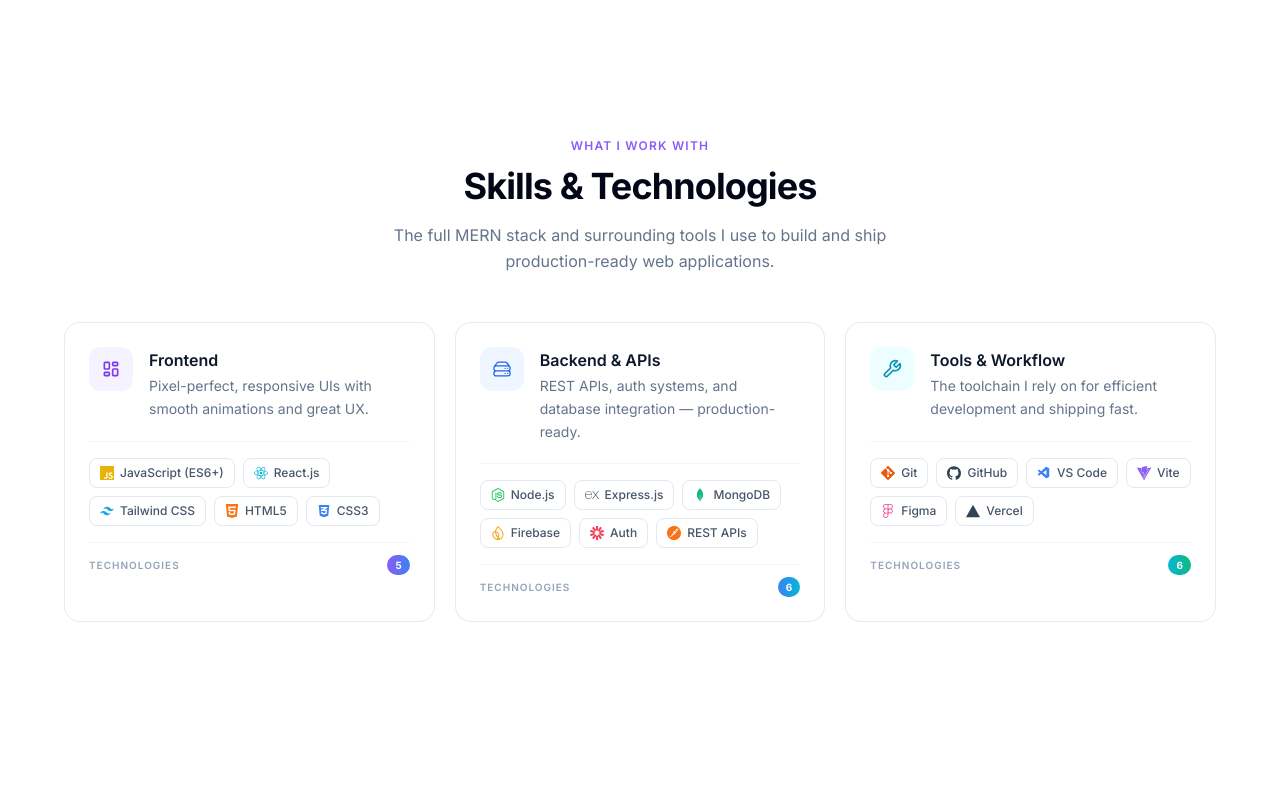
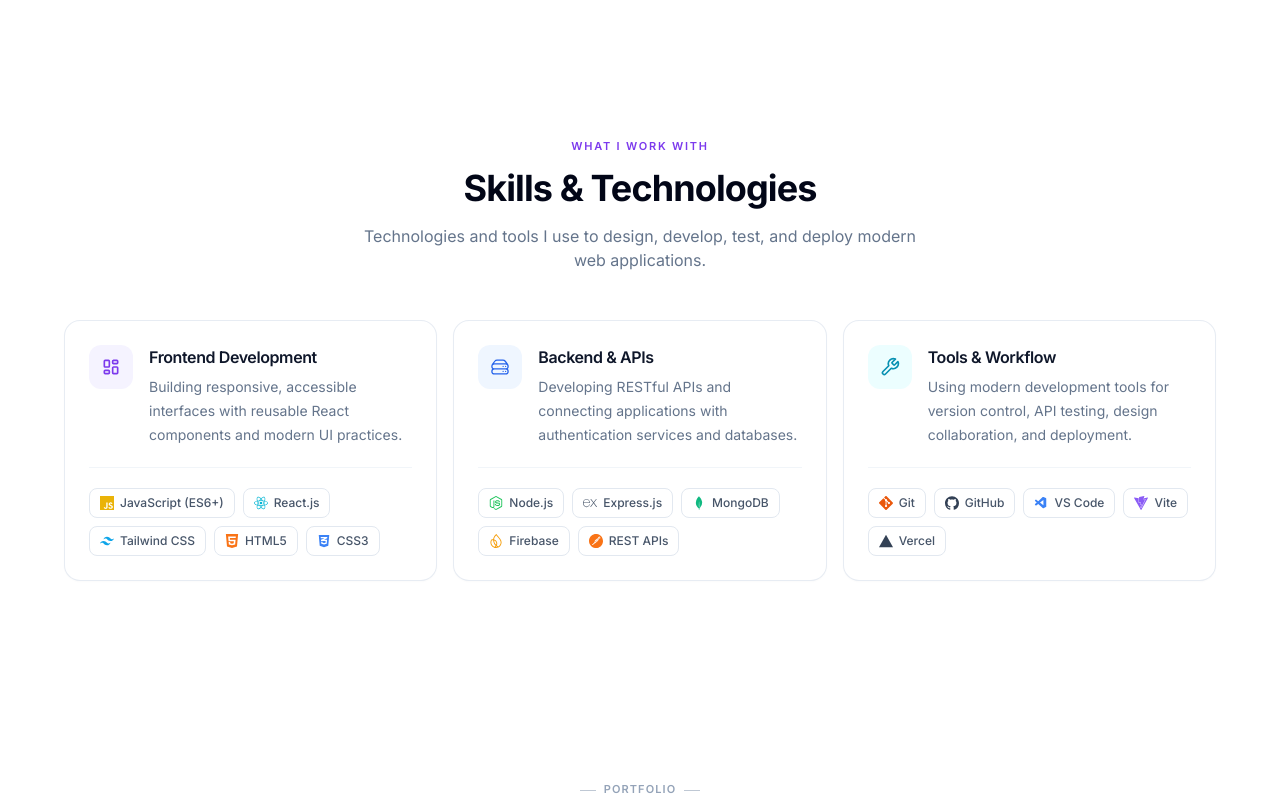
Before and after one commit to mehedirobi/mehedirobi-portfolio, a React (Vite) app: page / in a window 1280 px wide. Shown: the part 1940-2740 px from the top of the page. Built offline with nearby package versions, Linux system fonts and the light colour scheme.

Commit message:
skill section optimised

```diff
--- a/src/components/Skills.jsx
+++ b/src/components/Skills.jsx
@@ -1,230 +1,545 @@
 import React from "react";
-import { motion } from "framer-motion";
+import { motion, useReducedMotion } from "framer-motion";
 import { TbLayoutDashboard } from "react-icons/tb";
 import { HiOutlineServerStack } from "react-icons/hi2";
 import { FiTool } from "react-icons/fi";
+
 import {
-  SiJavascript, SiReact, SiTailwindcss, SiHtml5 ,
-  SiFramer, SiNextdotjs,
-  SiNodedotjs, SiExpress, SiMongodb, SiFirebase, SiJsonwebtokens,
-  SiGit, SiGithub, SiVite, SiFigma, SiVercel, SiPostman,
+  SiJavascript,
+  SiReact,
+  SiTailwindcss,
+  SiHtml5,
+  SiNodedotjs,
+  SiExpress,
+  SiMongodb,
+  SiFirebase,
+  SiGit,
+  SiGithub,
+  SiVite,
+  SiFigma,
+  SiVercel,
+  SiPostman,
 } from "react-icons/si";
+
 import { VscVscode } from "react-icons/vsc";
-import { Section } from "./UI";
 import { FaCss3Alt } from "react-icons/fa";
 
-// ─── Data
+import { Section } from "./UI";
+
+// ======================================================
+// Skills Data
+// ======================================================
+
 const SKILLS = [
   {
-    icon:        TbLayoutDashboard,
-    title:       "Frontend",
-    description: "Pixel-perfect, responsive UIs with smooth animations and great UX.",
-    accent:      "violet",
+    icon: TbLayoutDashboard,
+    title: "Frontend Development",
+    description:
+      "Building responsive, accessible interfaces with reusable React components and modern UI practices.",
+
     gradientBar: "from-violet-500 to-blue-500",
-    iconBg:      "bg-violet-50 dark:bg-violet-950/40 text-violet-600 dark:text-violet-400",
-    iconHover:   "group-hover:bg-violet-600 group-hover:text-white dark:group-hover:bg-violet-500 dark:group-hover:text-white",
-    borderHover: "hover:border-violet-200 dark:hover:border-violet-800/60",
-    shadow:      "hover:shadow-violet-500/10",
+
+    iconBg:
+      "bg-violet-50 text-violet-600 dark:bg-violet-950/40 dark:text-violet-400",
+
+    iconHover:
+      "group-hover:bg-violet-600 group-hover:text-white dark:group-hover:bg-violet-500",
+
+    borderHover:
+      "hover:border-violet-200 dark:hover:border-violet-800/60",
+
+    shadow:
+      "hover:shadow-violet-500/10",
+
     skills: [
-      { label: "JavaScript (ES6+)", icon: SiJavascript,  color: "text-yellow-500" },
-      { label: "React.js",          icon: SiReact,        color: "text-cyan-500"   },
-      { label: "Tailwind CSS",      icon: SiTailwindcss,  color: "text-sky-500"    },
-      { label: "HTML5",             icon: SiHtml5,        color: "text-orange-500" },
-      { label: "CSS3",              icon: FaCss3Alt,         color: "text-blue-500"   },
-
-
+      {
+        label: "JavaScript (ES6+)",
+        icon: SiJavascript,
+        color: "text-yellow-500",
+      },
+      {
+        label: "React.js",
+        icon: SiReact,
+        color: "text-cyan-500",
+      },
+      {
+        label: "Tailwind CSS",
+        icon: SiTailwindcss,
+        color: "text-sky-500",
+      },
+      {
+        label: "HTML5",
+        icon: SiHtml5,
+        color: "text-orange-500",
+      },
+      {
+        label: "CSS3",
+        icon: FaCss3Alt,
+        color: "text-blue-500",
+      },
     ],
   },
+
   {
-    icon:        HiOutlineServerStack,
-    title:       "Backend & APIs",
-    description: "REST APIs, auth systems, and database integration — production-ready.",
-    accent:      "blue",
+    icon: HiOutlineServerStack,
+    title: "Backend & APIs",
+    description:
+      "Developing RESTful APIs and connecting applications with authentication services and databases.",
+
     gradientBar: "from-blue-500 to-cyan-500",
-    iconBg:      "bg-blue-50 dark:bg-blue-950/40 text-blue-600 dark:text-blue-400",
-    iconHover:   "group-hover:bg-blue-600 group-hover:text-white dark:group-hover:bg-blue-500 dark:group-hover:text-white",
-    borderHover: "hover:border-blue-200 dark:hover:border-blue-800/60",
-    shadow:      "hover:shadow-blue-500/10",
+
+    iconBg:
+      "bg-blue-50 text-blue-600 dark:bg-blue-950/40 dark:text-blue-400",
+
+    iconHover:
+      "group-hover:bg-blue-600 group-hover:text-white dark:group-hover:bg-blue-500",
+
+    borderHover:
+      "hover:border-blue-200 dark:hover:border-blue-800/60",
+
+    shadow:
+      "hover:shadow-blue-500/10",
+
     skills: [
-      { label: "Node.js",    icon: SiNodedotjs,     color: "text-green-500"  },
-      { label: "Express.js", icon: SiExpress,       color: "text-slate-600 dark:text-slate-300" },
-      { label: "MongoDB",    icon: SiMongodb,       color: "text-emerald-500"},
-      { label: "Firebase",   icon: SiFirebase,      color: "text-amber-500"  },
-      { label: "Auth",   icon: SiJsonwebtokens, color: "text-rose-500"   },
-      { label: "REST APIs",  icon: SiPostman,       color: "text-orange-500" },
+      {
+        label: "Node.js",
+        icon: SiNodedotjs,
+        color: "text-green-500",
+      },
+      {
+        label: "Express.js",
+        icon: SiExpress,
+        color: "text-slate-600 dark:text-slate-300",
+      },
+      {
+        label: "MongoDB",
+        icon: SiMongodb,
+        color: "text-emerald-500",
+      },
+      {
+        label: "Firebase",
+        icon: SiFirebase,
+        color: "text-amber-500",
+      },
+      {
+        label: "REST APIs",
+        icon: SiPostman,
+        color: "text-orange-500",
+      },
     ],
   },
+
   {
-    icon:        FiTool,
-    title:       "Tools & Workflow",
-    description: "The toolchain I rely on for efficient development and shipping fast.",
-    accent:      "cyan",
+    icon: FiTool,
+    title: "Tools & Workflow",
+    description:
+      "Using modern development tools for version control, API testing, design collaboration, and deployment.",
+
     gradientBar: "from-cyan-500 to-emerald-500",
-    iconBg:      "bg-cyan-50 dark:bg-cyan-950/40 text-cyan-600 dark:text-cyan-400",
-    iconHover:   "group-hover:bg-cyan-600 group-hover:text-white dark:group-hover:bg-cyan-500 dark:group-hover:text-white",
-    borderHover: "hover:border-cyan-200 dark:hover:border-cyan-800/60",
-    shadow:      "hover:shadow-cyan-500/10",
+
+    iconBg:
+      "bg-cyan-50 text-cyan-600 dark:bg-cyan-950/40 dark:text-cyan-400",
+
+    iconHover:
+      "group-hover:bg-cyan-600 group-hover:text-white dark:group-hover:bg-cyan-500",
+
+    borderHover:
+      "hover:border-cyan-200 dark:hover:border-cyan-800/60",
+
+    shadow:
+      "hover:shadow-cyan-500/10",
+
     skills: [
-      { label: "Git",     icon: SiGit,    color: "text-orange-600" },
-      { label: "GitHub",  icon: SiGithub, color: "text-slate-700 dark:text-slate-300" },
-      { label: "VS Code", icon: VscVscode, color: "text-blue-500"  },
-      { label: "Vite",    icon: SiVite,   color: "text-violet-500" },
-      { label: "Figma",   icon: SiFigma,  color: "text-pink-500"   },
-      { label: "Vercel",  icon: SiVercel, color: "text-slate-700 dark:text-slate-300" },
+      {
+        label: "Git",
+        icon: SiGit,
+        color: "text-orange-600",
+      },
+      {
+        label: "GitHub",
+        icon: SiGithub,
+        color: "text-slate-700 dark:text-slate-300",
+      },
+      {
+        label: "VS Code",
+        icon: VscVscode,
+        color: "text-blue-500",
+      },
+      {
+        label: "Vite",
+        icon: SiVite,
+        color: "text-violet-500",
+      },
+      {
+        label: "Vercel",
+        icon: SiVercel,
+        color: "text-slate-700 dark:text-slate-300",
+      },
     ],
   },
 ];
 
-// ─── Animations
-const VIEWPORT = { once: true, amount: 0.15 };
+// ======================================================
+// Animation
+// ======================================================
 
-const container = {
-  hidden: {},
-  show:   { transition: { staggerChildren: 0.11 } },
+const VIEWPORT = {
+  once: true,
+  amount: 0.15,
 };
 
-const fadeUp = {
-  hidden: { opacity: 0, y: 18 },
-  show:   { opacity: 1, y: 0, transition: { duration: 0.55, ease: [0.25, 0.1, 0.25, 1] } },
+const containerVariants = {
+  hidden: {},
+
+  visible: {
+    transition: {
+      staggerChildren: 0.08,
+    },
+  },
 };
 
-// ─── SkillTag with icon
-const SkillTag = ({ label, icon: Icon, color }) => (
+const fadeUpVariants = {
+  hidden: {
+    opacity: 0,
+    y: 16,
+  },
+
+  visible: {
+    opacity: 1,
+    y: 0,
+
+    transition: {
+      duration: 0.5,
+      ease: [0.25, 0.1, 0.25, 1],
+    },
+  },
+};
+
+// ======================================================
+// Skill Tag
+// ======================================================
+
+const SkillTag = ({
+  label,
+  icon: Icon,
+  color,
+  reduceMotion,
+}) => {
+  return (
     <motion.span
-    whileHover={{ scale: 1.05, y: -1 }}
-    transition={{ duration: 0.15 }}
-    className="inline-flex items-center gap-1.5 px-2.5 py-1.5 text-xs font-medium
-               rounded-lg border border-slate-200 dark:border-slate-800
-               bg-white dark:bg-slate-900/80
-               text-slate-600 dark:text-slate-400
-               hover:border-slate-300 dark:hover:border-slate-700
-               hover:text-slate-900 dark:hover:text-slate-200
+      whileHover={
+        reduceMotion
+          ? undefined
+          : {
+              y: -1,
+            }
+      }
+      transition={{
+        duration: 0.18,
+      }}
+      className="
+        inline-flex
+        items-center
+        gap-1.5
+        rounded-lg
+        border
+        border-slate-200
+        bg-white
+        px-2.5
+        py-1.5
+        text-xs
+        font-medium
+        text-slate-600
+
+        transition-[border-color,box-shadow,color]
+        duration-200
+
+        hover:border-slate-300
+        hover:text-slate-900
         hover:shadow-sm
-               transition-all duration-150 cursor-default select-none"
+
+        dark:border-slate-800
+        dark:bg-slate-950/50
+        dark:text-slate-400
+        dark:hover:border-slate-700
+        dark:hover:text-slate-200
+
+        select-none
+      "
     >
-    <Icon className={`w-3.5 h-3.5 shrink-0 ${color}`} aria-hidden="true" />
+      <Icon
+        className={`h-3.5 w-3.5 shrink-0 ${color}`}
+        aria-hidden="true"
+      />
+
       {label}
     </motion.span>
   );
+};
 
-// ─── SkillCard
+// ======================================================
+// Skill Card
+// ======================================================
+
 const SkillCard = ({
-  icon: Icon, title, description, skills,
-  gradientBar, iconBg, iconHover, borderHover, shadow,
-}) => (
-  <motion.div variants={fadeUp} whileHover={{ y: -5 }} transition={{ duration: 0.22 }}>
-    <div className={`
-      group relative h-full rounded-2xl p-6
-      bg-white dark:bg-slate-900/60
-      border border-slate-200/80 dark:border-slate-800/80
+  icon: Icon,
+  title,
+  description,
+  skills,
+  gradientBar,
+  iconBg,
+  iconHover,
+  borderHover,
+  shadow,
+  reduceMotion,
+}) => {
+  return (
+    <motion.article
+      variants={fadeUpVariants}
+      whileHover={
+        reduceMotion
+          ? undefined
+          : {
+              y: -3,
+            }
+      }
+      transition={{
+        duration: 0.2,
+      }}
+      className={`
+        group
+        relative
+        h-full
+        overflow-hidden
+        rounded-2xl
+        border
+        border-slate-200/80
+        bg-white
+        p-6
+
+        shadow-sm
+        shadow-slate-900/[0.02]
+
         ${borderHover}
-      hover:shadow-xl ${shadow}
-      dark:hover:shadow-slate-900/60
-      transition-all duration-300
-    `}>
-      {/* Gradient top bar */}
-      <div className={`absolute top-0 left-6 right-6 h-[2px] rounded-b-full
-                       bg-gradient-to-r ${gradientBar}
-                       opacity-0 group-hover:opacity-100
-                       transition-opacity duration-300`}
-           aria-hidden="true" />
+        hover:shadow-lg
+        ${shadow}
 
-      {/* Icon + Title row */}
-      <div className="flex items-start gap-4 mb-5">
-        <div className={`shrink-0 flex items-center justify-center
-                         w-11 h-11 rounded-xl transition-all duration-300
-                         ${iconBg} ${iconHover}`}>
-          <Icon className="w-5 h-5" aria-hidden="true" />
+        dark:border-slate-800/80
+        dark:bg-slate-900/40
+        dark:hover:shadow-black/20
+
+        transition-[border-color,box-shadow]
+        duration-300
+      `}
+    >
+      {/* Subtle gradient accent */}
+
+      <div
+        aria-hidden="true"
+        className={`
+          absolute
+          left-6
+          right-6
+          top-0
+          h-px
+          rounded-full
+          bg-gradient-to-r
+          ${gradientBar}
+          opacity-0
+          transition-opacity
+          duration-300
+          group-hover:opacity-100
+        `}
+      />
+
+      {/* Header */}
+
+      <div className="flex items-start gap-4">
+        <div
+          className={`
+            flex
+            h-11
+            w-11
+            shrink-0
+            items-center
+            justify-center
+            rounded-xl
+            transition-colors
+            duration-200
+            ${iconBg}
+            ${iconHover}
+          `}
+        >
+          <Icon
+            className="h-5 w-5"
+            aria-hidden="true"
+          />
         </div>
-        <div className="min-w-0 pt-0.5">
-          <h3 className="text-base font-semibold text-slate-900 dark:text-white leading-snug">
+
+        <div className="min-w-0">
+          <h3
+            className="
+              text-base
+              font-semibold
+              tracking-tight
+              text-slate-900
+
+              dark:text-white
+            "
+          >
             {title}
           </h3>
-          <p className="mt-1 text-sm leading-relaxed text-slate-500 dark:text-slate-400">
+
+          <p
+            className="
+              mt-1.5
+              text-sm
+              leading-6
+              text-slate-500
+
+              dark:text-slate-400
+            "
+          >
             {description}
           </p>
         </div>
       </div>
 
       {/* Divider */}
-      <div className="border-t border-slate-100 dark:border-slate-800/60 mb-4" />
 
-      {/* Tags */}
+      <div
+        className="
+          my-5
+          border-t
+          border-slate-100
+
+          dark:border-slate-800/70
+        "
+      />
+
+      {/* Technologies */}
+
       <div className="flex flex-wrap gap-2">
         {skills.map((skill) => (
-          <SkillTag key={skill.label} {...skill} />
+          <SkillTag
+            key={skill.label}
+            {...skill}
+            reduceMotion={reduceMotion}
+          />
         ))}
       </div>
+    </motion.article>
+  );
+};
 
-      {/* Skill count badge */}
-      <div className="mt-4 pt-3 border-t border-slate-100 dark:border-slate-800/60
-                      flex items-center justify-between">
-        <span className="text-[10px] uppercase tracking-widest font-semibold
-                         text-slate-400 dark:text-slate-600">
-          Technologies
-        </span>
-        <span className={`text-[10px] font-bold px-2 py-0.5 rounded-full
-                          bg-gradient-to-r ${gradientBar}
-                          text-white`}>
-          {skills.length}
-        </span>
-      </div>
-    </div>
-  </motion.div>
-);
+// ======================================================
+// Skills Section
+// ======================================================
 
-// ─── Skills
 export default function Skills() {
+  const reduceMotion = useReducedMotion();
+
   return (
-    <Section id="skills" aria-label="Skills and technologies">
+    <Section
+      id="skills"
+      aria-labelledby="skills-heading"
+    >
+      {/* ==================================================
+          Header
+      ================================================== */}
 
-      {/* Header */}
       <motion.div
-        variants={container}
+        variants={containerVariants}
         initial="hidden"
-        whileInView="show"
+        whileInView="visible"
         viewport={VIEWPORT}
-        className="text-center mb-12"
+        className="
+          mx-auto
+          mb-12
+          max-w-2xl
+          text-center
+        "
       >
         <motion.p
-          variants={fadeUp}
-          className="text-xs font-semibold uppercase tracking-widest
-                     text-violet-500 dark:text-violet-400 mb-3"
+          variants={fadeUpVariants}
+          className="
+            mb-3
+            text-[11px]
+            font-semibold
+            uppercase
+            tracking-[0.16em]
+            text-violet-600
+
+            dark:text-violet-400
+          "
         >
           What I work with
         </motion.p>
 
         <motion.h2
-          variants={fadeUp}
-          className="text-3xl sm:text-4xl font-bold tracking-tight
-                     text-slate-950 dark:text-white"
+          id="skills-heading"
+          variants={fadeUpVariants}
+          className="
+            text-3xl
+            font-bold
+            tracking-[-0.025em]
+            text-slate-950
+
+            sm:text-4xl
+
+            dark:text-white
+          "
         >
           Skills & Technologies
         </motion.h2>
 
         <motion.p
-          variants={fadeUp}
-          className="mt-4 max-w-xl mx-auto text-base
-                     text-slate-500 dark:text-slate-400 leading-relaxed"
+          variants={fadeUpVariants}
+          className="
+            mx-auto
+            mt-4
+            max-w-xl
+            text-sm
+            leading-7
+            text-slate-500
+
+            sm:text-base
+
+            dark:text-slate-400
+          "
         >
-          The full MERN stack and surrounding tools I use to build and ship
-          production-ready web applications.
+          Technologies and tools I use to design, develop, test,
+          and deploy modern web applications.
         </motion.p>
       </motion.div>
 
-      {/* Cards */}
+      {/* ==================================================
+          Skill Cards
+      ================================================== */}
+
       <motion.div
-        variants={container}
+        variants={containerVariants}
         initial="hidden"
-        whileInView="show"
+        whileInView="visible"
         viewport={VIEWPORT}
-        className="grid gap-5 sm:grid-cols-2 lg:grid-cols-3"
+        className="
+          mx-auto
+          grid
+          max-w-6xl
+          gap-4
+
+          md:grid-cols-2
+          lg:grid-cols-3
+        "
       >
         {SKILLS.map((item) => (
-          <SkillCard key={item.title} {...item} />
+          <SkillCard
+            key={item.title}
+            {...item}
+            reduceMotion={reduceMotion}
+          />
         ))}
       </motion.div>
-
     </Section>
   );
 }
```
Lines whose indentation alone changed are shown as unchanged.
